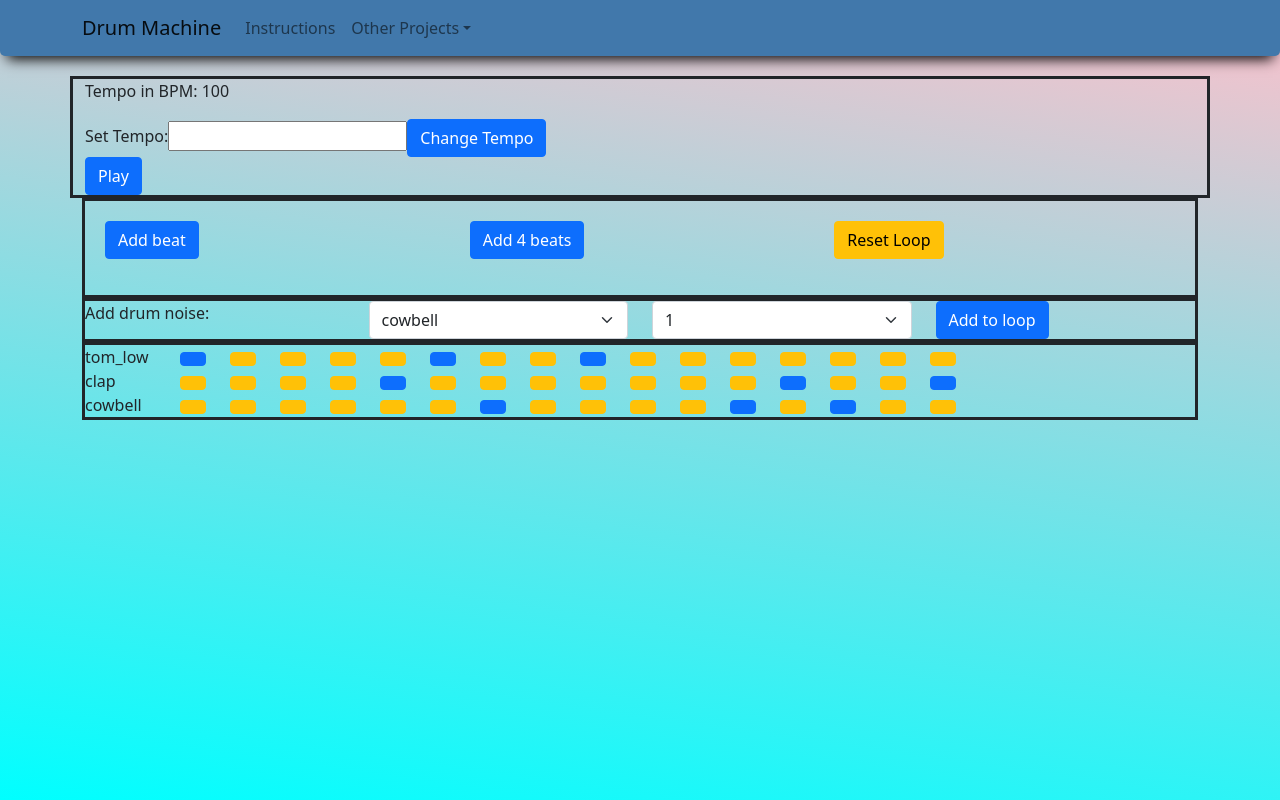
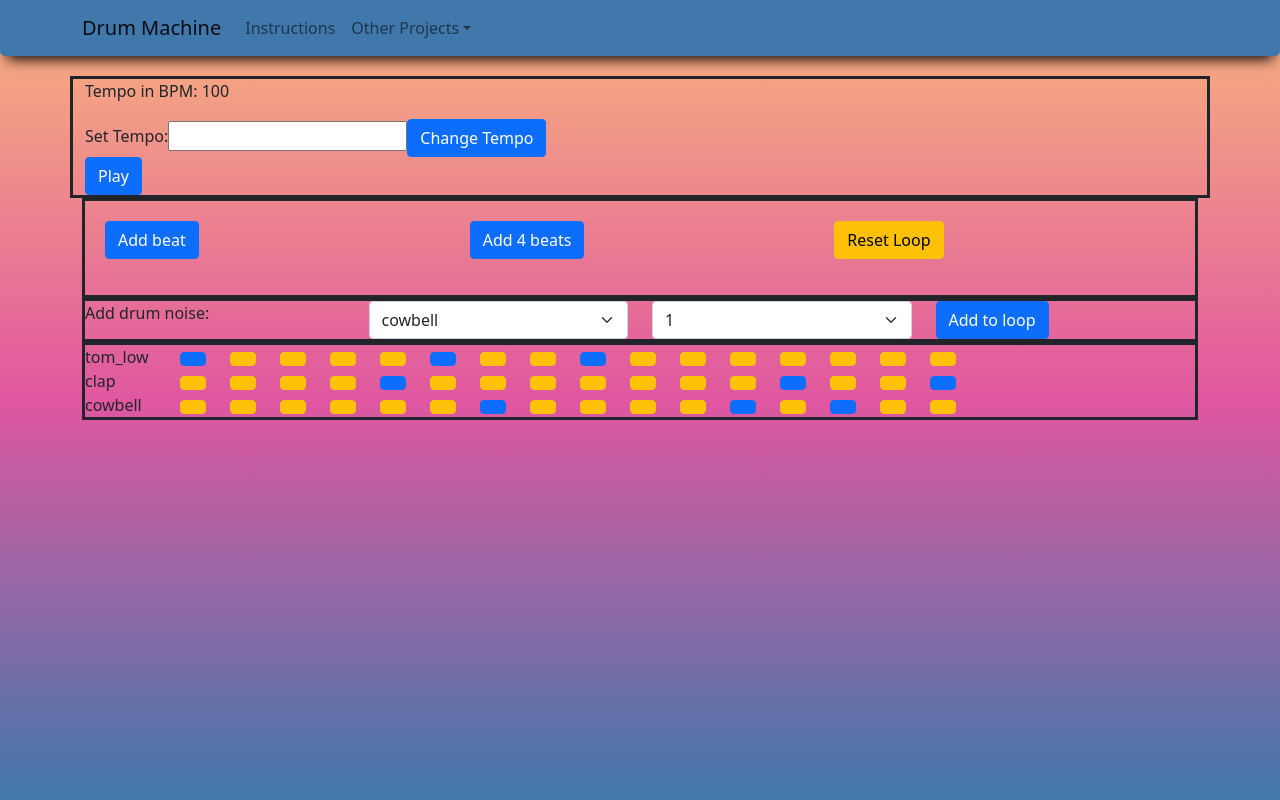
Before and after one commit to professional-pigeon/react-music-app, a React (Create React App) app: page / in a window 1280 px wide. Built offline with nearby package versions, Linux system fonts and the light colour scheme; no server answers.

Commit message:
change background css to match new color palette

```diff
--- a/src/App.css
+++ b/src/App.css
@@ -13,7 +13,7 @@
 }
 
 body {
-  background: linear-gradient(188deg, pink, cyan);
+  background: linear-gradient(var(--color-two), var(--color-three), var(--color-four));
   background-size: cover;
   background-repeat: no-repeat;
   background-position-y: bottom;
```
